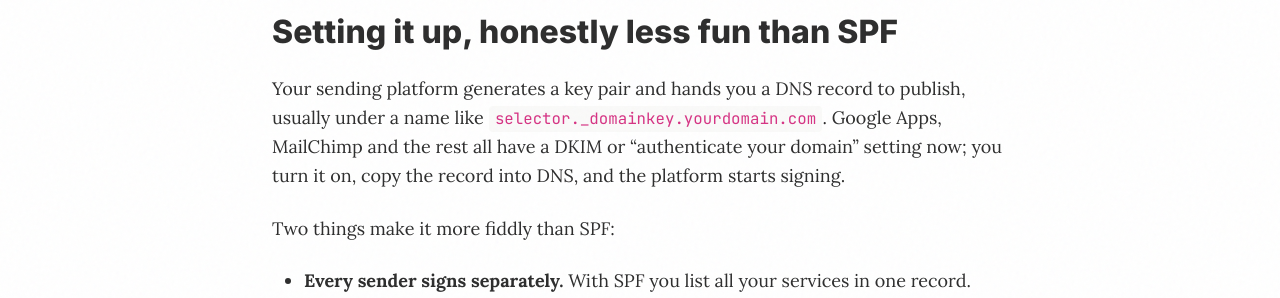
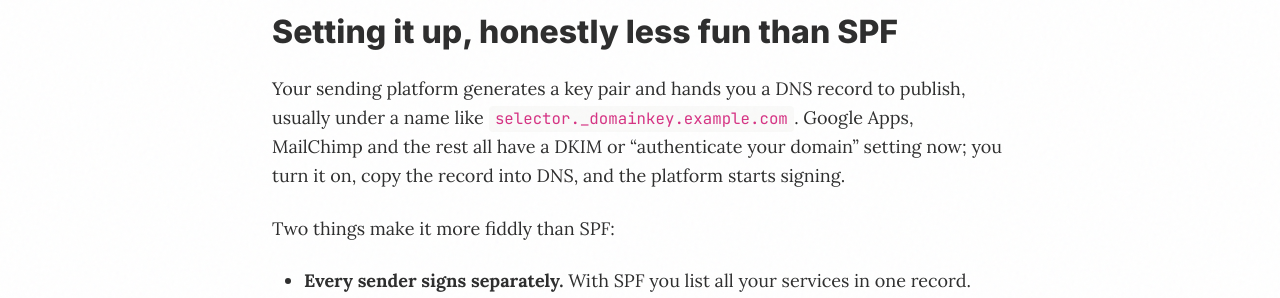
Before and after one commit to seanreillyesq/seanreillyesq.github.io, a Jekyll site: the page built from _posts/2016-02-15-why-you-need-dkim-as-well-as-spf.md, in a window 1280 px wide and 900 px high, scrolled down 1494 px. Shown: the part 152-450 px from the top of the window. Built offline with Jekyll 4.4.1, drawn with Linux system fonts in a browser that asks for light colours.

Commit message:
Use example.com for placeholder domains in DKIM/DMARC examples
Matches the reserved-domain convention (RFC 2606). Real provider includes
(_spf.google.com, servers.mcsv.net) left as-is; they are actual services,
not placeholders.

```diff
--- a/_posts/2016-02-15-why-you-need-dkim-as-well-as-spf.md
+++ b/_posts/2016-02-15-why-you-need-dkim-as-well-as-spf.md
@@ -42,7 +42,7 @@ You want both answered yes. Gmail's new question mark appears when it can't get
 
 ## Setting it up, honestly less fun than SPF
 
-Your sending platform generates a key pair and hands you a DNS record to publish, usually under a name like `selector._domainkey.yourdomain.com`. Google Apps, MailChimp and the rest all have a DKIM or "authenticate your domain" setting now; you turn it on, copy the record into DNS, and the platform starts signing.
+Your sending platform generates a key pair and hands you a DNS record to publish, usually under a name like `selector._domainkey.example.com`. Google Apps, MailChimp and the rest all have a DKIM or "authenticate your domain" setting now; you turn it on, copy the record into DNS, and the platform starts signing.
 
 Two things make it more fiddly than SPF:
 
```
Also changed, not shown: _posts/2023-10-09-dmarc-by-february-google-and-yahoos-new-email-rules.md (+1 -1 lines).
